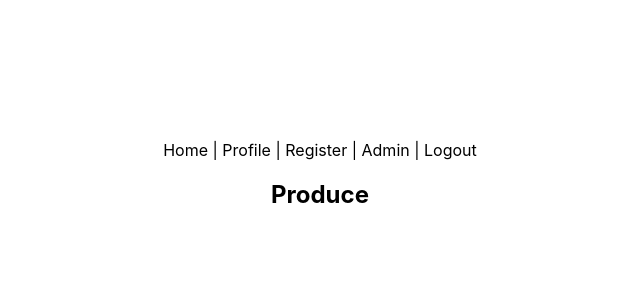
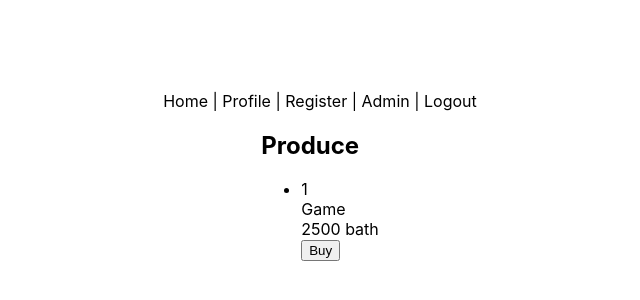
Before and after one commit to gamg002/DCW2563, a Next.js app in the folder frontend/: page / in a window 1280 px wide. Shown: the part 216-516 px from the top of the page, without its empty margins (320-960 px from the left). Built offline with nearby package versions, Linux system fonts and the light colour scheme; no server answers.

Commit message:
Three commit

```diff
--- a/frontend/pages/index.js
+++ b/frontend/pages/index.js
@@ -2,10 +2,45 @@ import Head from 'next/head'
 import Layout from '../components/layout'
 import Navbar from '../components/navbar'
 import styles from '../styles/Home.module.css'
+import { useState, useEffect } from 'react'
+import axios from 'axios'
+const URL1 = 'http://localhost/api/produce'
 
 export default function Home({ token }) {
 
+
+  const [Produces, setProduces] = useState({
+    list: [
+      { id: 1, nameproduce: "Game", cost: "2500" }
+    ]
+
+  })
+
+  const printProduces = () => {
+    return (Produces.list.map((item, index) =>
+    (<li key={index} className={styles.listItem} >
+       {index + 1}<br></br>
+       { item.nameproduce}<br></br>
+       { item.cost} bath<br></br>
+
+      <button className={`${styles.button} ${styles.btnEdit}`} onClick={() => getProduce(item.id)}>Buy</button>
+
+    </li>)))
+  }
+
+
+  useEffect(() => {
+    getProduces()
+  }, [])
+
+  const getProduces = async () => {
+    let std = await axios.get(URL1)
+    setProduces(std.data)
+  }
+
+
   return (
+
     <Layout>
       <Head>
         <title>First Page</title>
@@ -16,7 +51,7 @@ export default function Home({ token }) {
 
           <h2>Produce</h2>
           <ul className={styles.list} >
-            { }
+            {printProduces()}
           </ul>
 
 
```
